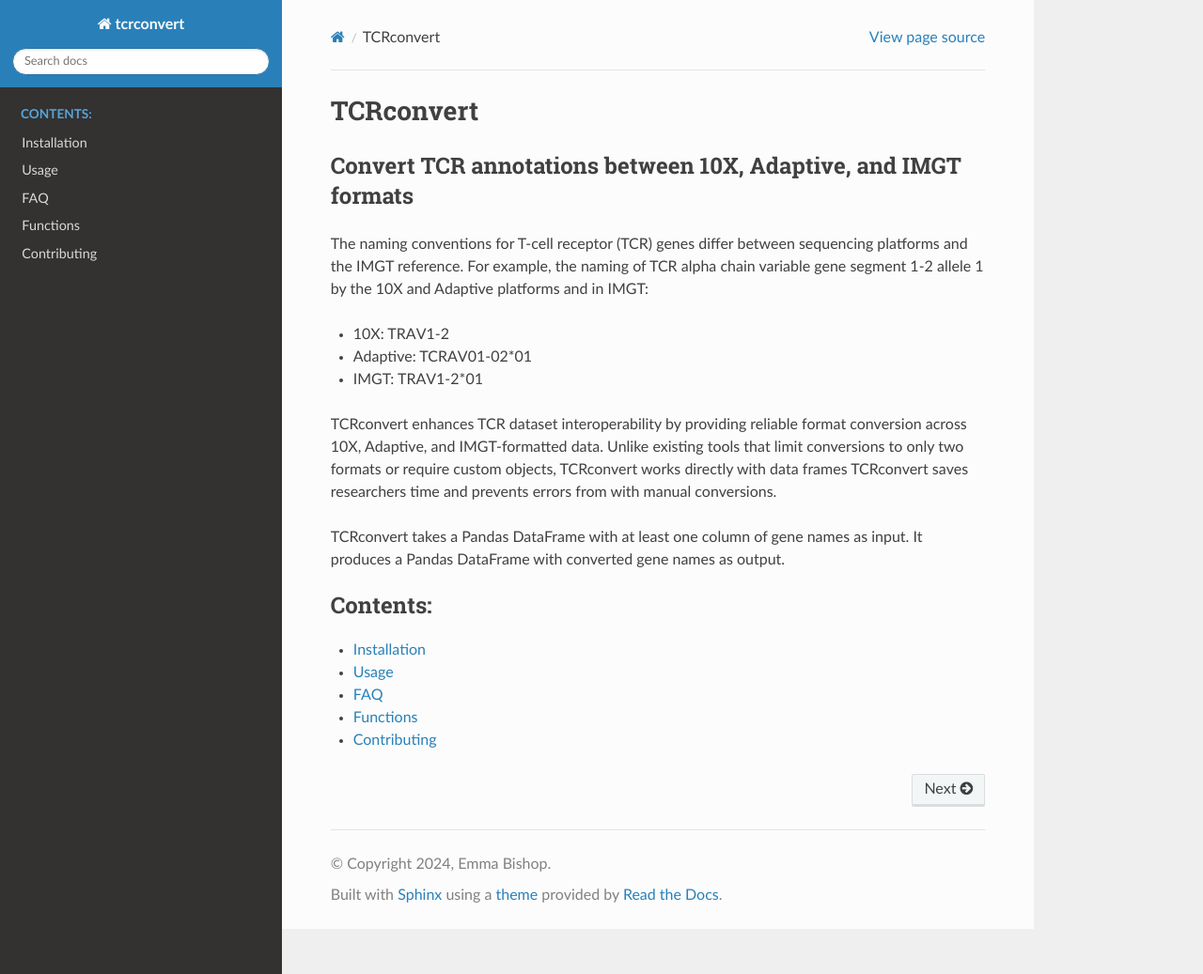
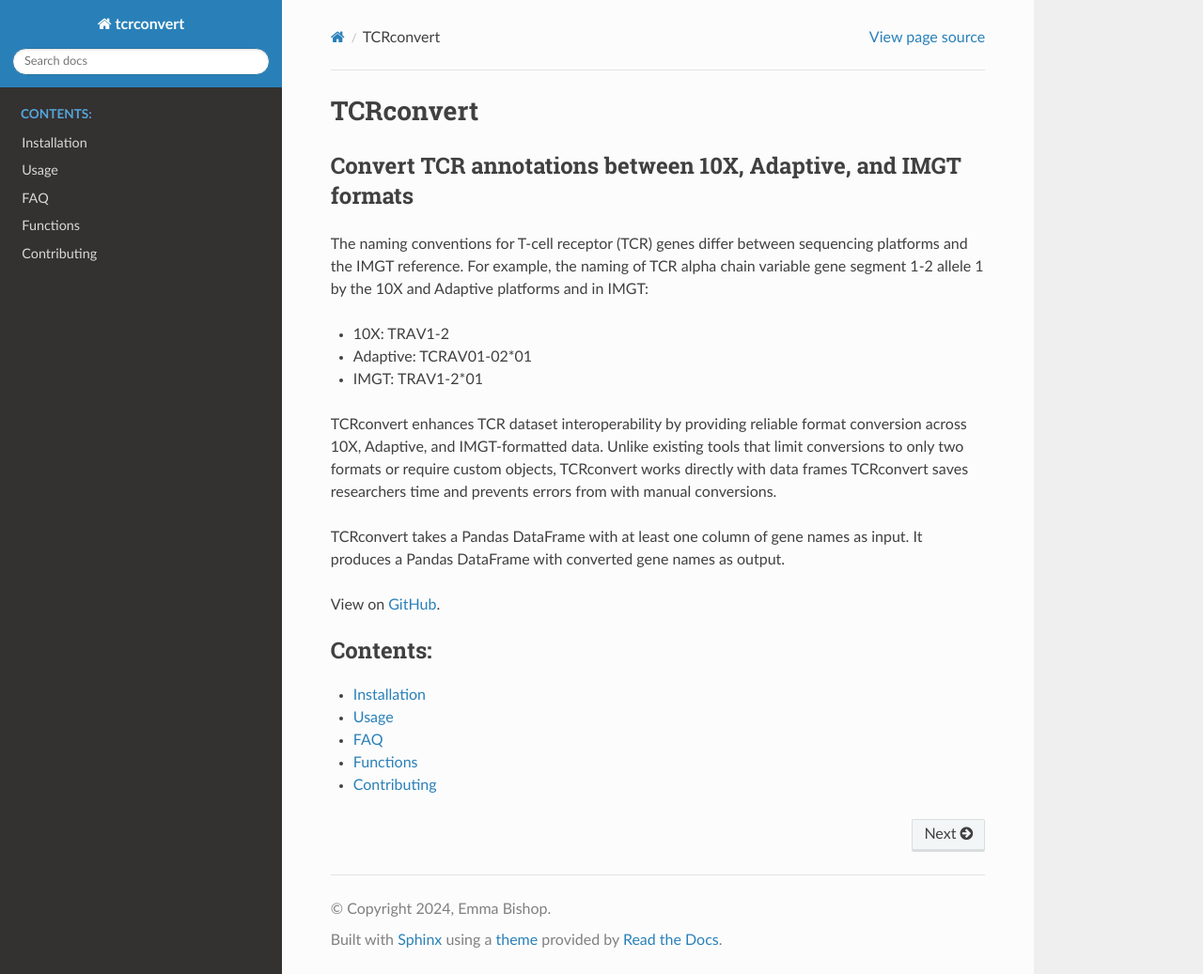
Before and after one commit to seshadrilab/tcrconvert, a Sphinx documentation site: the page built from docs/source/index.rst, in a window 1280 px wide and 1037 px high. Shown: the whole window at 94% size. Built offline with Sphinx 7.4.7 and the Read the Docs theme 3.1.0, drawn with Linux system fonts in a browser that asks for light colours.

Commit message:
Add link to github repo to docs

```diff
--- a/docs/source/index.rst
+++ b/docs/source/index.rst
@@ -24,6 +24,8 @@ with data frames TCRconvert saves researchers time and prevents errors from with
 
 TCRconvert takes a Pandas DataFrame with at least one column of gene names as input. It produces a Pandas DataFrame with converted gene names as output.
 
+View on `GitHub <https://github.com/seshadrilab/tcrconvert>`_.
+
 .. toctree::
    :maxdepth: 1
    :caption: Contents:
```
